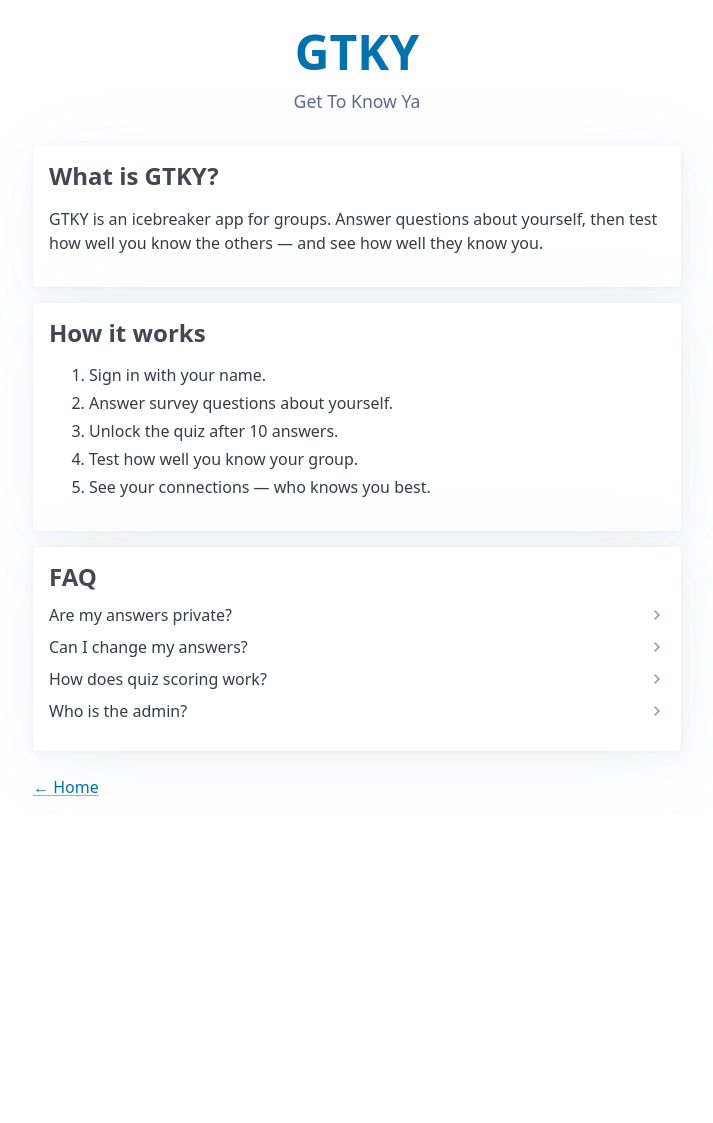
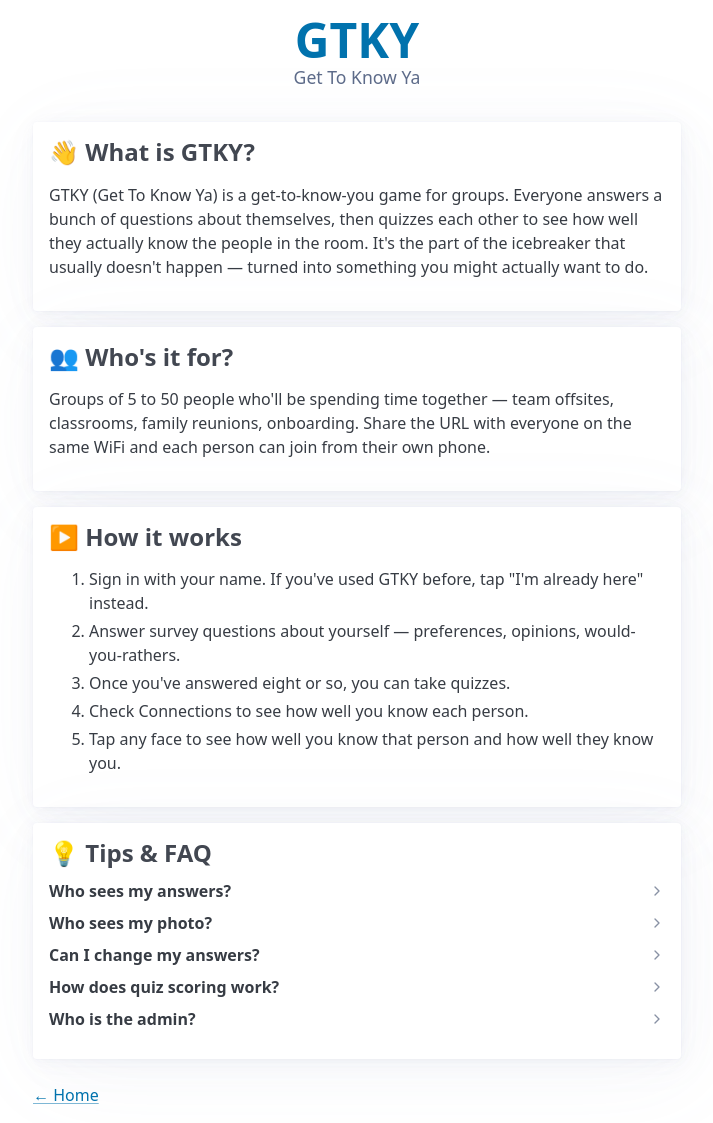
Before and after one commit to azrunner99/GTKY, a FastAPI app: page /about in a window 1280 px wide. Shown: the whole page, without its empty margins (283-996 px from the left). Before the commit the page ends 796 px from the top, so only its background shows below. Run offline with FastAPI, Linux system fonts and the light colour scheme; some libraries are stand-ins or nearby versions.

Commit message:
W1.3 — rewrite About page FAQ with correct privacy model
Replaces the old single-section FAQ with the Android Fix 31b four-section
structure. The "Are my answers private?" entry now correctly states that
no one sees your full answer list — replacing the previous incorrect
"No. Anyone in the group can view your profile answers."

Co-Authored-By: Claude Sonnet 4.6 <noreply@anthropic.com>

```diff
--- a/web/templates/about/about.html
+++ b/web/templates/about/about.html
@@ -2,53 +2,144 @@
 {% block title %}GTKY – About{% endblock %}
 {% block content %}
 <div style="text-align:center; margin-bottom:2rem;">
-  <div style="font-size:3rem; font-weight:900; color:var(--pico-primary);">GTKY</div>
-  <div style="font-size:1.1rem; color:var(--pico-secondary);">Get To Know Ya</div>
+  <div style="font-size:3rem; font-weight:900; color:var(--pico-primary); line-height:1;">GTKY</div>
+  <div style="font-size:1.1rem; color:var(--pico-secondary);">
+    {{ 'Get To Know Ya' if lang != 'es' else 'Conócete' }}
+  </div>
 </div>
 
 <article>
-  <h3>{{ '¿Qué es GTKY?' if lang == 'es' else 'What is GTKY?' }}</h3>
+  <h3>👋 {{ '¿Qué es GTKY?' if lang == 'es' else 'What is GTKY?' }}</h3>
   <p>
     {% if lang == 'es' %}
-    GTKY es una aplicación de rompehielos para grupos. Responde preguntas sobre ti mismo, luego pon a prueba qué tan bien conoces a los demás — y descubre qué tan bien ellos te conocen a ti.
+    GTKY (Get To Know Ya, "conócete") es un juego para que un grupo se conozca. Cada quien
+    responde preguntas sobre sí mismo, y después se hacen quizzes para ver qué tanto se conocen.
+    Es la parte del rompehielos que normalmente no pasa — convertida en algo que sí te dan ganas de hacer.
     {% else %}
-    GTKY is an icebreaker app for groups. Answer questions about yourself, then test how well you know the others — and see how well they know you.
+    GTKY (Get To Know Ya) is a get-to-know-you game for groups. Everyone answers a bunch of
+    questions about themselves, then quizzes each other to see how well they actually know the
+    people in the room. It's the part of the icebreaker that usually doesn't happen — turned
+    into something you might actually want to do.
     {% endif %}
   </p>
 </article>
 
 <article>
-  <h3>{{ '¿Cómo funciona?' if lang == 'es' else 'How it works' }}</h3>
+  <h3>👥 {{ '¿Para quién es?' if lang == 'es' else "Who's it for?" }}</h3>
+  <p>
+    {% if lang == 'es' %}
+    Grupos de 5 a 50 personas que van a pasar tiempo juntas — retiros de equipo, salones de
+    clase, reuniones familiares, onboarding. Comparte la URL con todos los que estén en la
+    misma WiFi y cada quien puede entrar desde su propio celular.
+    {% else %}
+    Groups of 5 to 50 people who'll be spending time together — team offsites, classrooms,
+    family reunions, onboarding. Share the URL with everyone on the same WiFi and each person
+    can join from their own phone.
+    {% endif %}
+  </p>
+</article>
+
+<article>
+  <h3>▶️ {{ 'Cómo funciona' if lang == 'es' else 'How it works' }}</h3>
   <ol>
-    <li>{{ 'Entra con tu nombre.' if lang == 'es' else 'Sign in with your name.' }}</li>
-    <li>{{ 'Responde preguntas de encuesta sobre ti.' if lang == 'es' else 'Answer survey questions about yourself.' }}</li>
-    <li>{{ 'Desbloquea el quiz después de 10 respuestas.' if lang == 'es' else 'Unlock the quiz after 10 answers.' }}</li>
-    <li>{{ 'Pon a prueba qué tan bien conoces a los demás.' if lang == 'es' else 'Test how well you know your group.' }}</li>
-    <li>{{ 'Mira tus conexiones — quién te conoce mejor.' if lang == 'es' else 'See your connections — who knows you best.' }}</li>
+    <li>
+      {% if lang == 'es' %}
+      Entra con tu nombre. Si ya usaste GTKY antes, toca "Ya estoy aquí".
+      {% else %}
+      Sign in with your name. If you've used GTKY before, tap "I'm already here" instead.
+      {% endif %}
+    </li>
+    <li>
+      {% if lang == 'es' %}
+      Responde preguntas sobre ti — preferencias, opiniones, qué prefieres.
+      {% else %}
+      Answer survey questions about yourself — preferences, opinions, would-you-rathers.
+      {% endif %}
+    </li>
+    <li>
+      {% if lang == 'es' %}
+      Cuando hayas respondido unas ocho, puedes empezar los quizzes.
+      {% else %}
+      Once you've answered eight or so, you can take quizzes.
+      {% endif %}
+    </li>
+    <li>
+      {% if lang == 'es' %}
+      Revisa Conexiones para ver qué tanto conoces a cada quien.
+      {% else %}
+      Check Connections to see how well you know each person.
+      {% endif %}
+    </li>
+    <li>
+      {% if lang == 'es' %}
+      Toca cualquier cara para ver qué tanto conoces a esa persona y qué tanto te conoce.
+      {% else %}
+      Tap any face to see how well you know that person and how well they know you.
+      {% endif %}
+    </li>
   </ol>
 </article>
 
 <article>
-  <h3>{{ 'Preguntas frecuentes' if lang == 'es' else 'FAQ' }}</h3>
+  <h3>💡 {{ 'Tips y preguntas' if lang == 'es' else 'Tips & FAQ' }}</h3>
 
   <details>
-    <summary>{{ '¿Mis respuestas son privadas?' if lang == 'es' else 'Are my answers private?' }}</summary>
-    <p>{{ 'No. Cualquier persona del grupo puede ver tu perfil.' if lang == 'es' else 'No. Anyone in the group can view your profile answers.' }}</p>
+    <summary><strong>{{ '¿Quién ve mis respuestas?' if lang == 'es' else 'Who sees my answers?' }}</strong></summary>
+    <p>
+      {% if lang == 'es' %}
+      Nadie ve tu lista completa de respuestas — ni siquiera tú, después de responderlas.
+      Los demás solo se enteran de tus respuestas una por una, tomando quizzes sobre ti.
+      Solo el admin puede ver la lista completa de respuestas de alguien.
+      {% else %}
+      No one sees your full list of answers — not even you, after you submit them. Other players
+      only learn your answers one at a time, by taking quizzes about you. Only the admin can
+      see anyone's full answer list.
+      {% endif %}
+    </p>
   </details>
 
   <details>
-    <summary>{{ '¿Puedo cambiar mis respuestas?' if lang == 'es' else 'Can I change my answers?' }}</summary>
-    <p>{{ 'Por ahora, las respuestas son permanentes. Pide al admin que reinicie tu cuenta si es necesario.' if lang == 'es' else 'Currently answers are permanent. Ask an admin to reset your account if needed.' }}</p>
+    <summary><strong>{{ '¿Quién ve mi foto?' if lang == 'es' else 'Who sees my photo?' }}</strong></summary>
+    <p>
+      {% if lang == 'es' %}
+      Solo las otras personas en este mismo servidor. Las fotos se guardan localmente y no se suben a internet.
+      {% else %}
+      Only other people on this same server. Photos are stored locally and never uploaded anywhere else.
+      {% endif %}
+    </p>
   </details>
 
   <details>
-    <summary>{{ '¿Cómo funciona la puntuación del quiz?' if lang == 'es' else 'How does quiz scoring work?' }}</summary>
-    <p>{{ 'Cada respuesta correcta vale un punto. Las puntuaciones de conexión son el porcentaje de aciertos.' if lang == 'es' else 'Each correct answer is worth one point. Connection scores are your percentage correct.' }}</p>
+    <summary><strong>{{ '¿Puedo cambiar mis respuestas?' if lang == 'es' else 'Can I change my answers?' }}</strong></summary>
+    <p>
+      {% if lang == 'es' %}
+      Por ahora, las respuestas son permanentes. Pide al admin que reinicie tu cuenta si necesitas empezar de nuevo.
+      {% else %}
+      Currently answers are permanent. Ask an admin to reset your account if you need to start over.
+      {% endif %}
+    </p>
   </details>
 
   <details>
-    <summary>{{ '¿Quién es el admin?' if lang == 'es' else 'Who is the admin?' }}</summary>
-    <p>{{ 'El admin puede gestionar usuarios y cambiar el PIN. El PIN predeterminado es 1234 — cámbialo.' if lang == 'es' else 'The admin can manage users and change the PIN. The default PIN is 1234 — change it.' }}</p>
+    <summary><strong>{{ '¿Cómo funciona la puntuación del quiz?' if lang == 'es' else 'How does quiz scoring work?' }}</strong></summary>
+    <p>
+      {% if lang == 'es' %}
+      Cada respuesta correcta vale un punto. Las puntuaciones en Conexiones son el porcentaje de aciertos.
+      {% else %}
+      Each correct answer is worth one point. Connection scores are your percentage correct.
+      {% endif %}
+    </p>
+  </details>
+
+  <details>
+    <summary><strong>{{ '¿Quién es el admin?' if lang == 'es' else 'Who is the admin?' }}</strong></summary>
+    <p>
+      {% if lang == 'es' %}
+      Quien sepa el PIN. El PIN por defecto es 1234 — cámbialo en cuanto puedas.
+      {% else %}
+      Whoever knows the PIN. The default PIN is 1234 — change it as soon as you can.
+      {% endif %}
+    </p>
   </details>
 </article>
 
```
Also changed, not shown: CHANGELOG.md.
